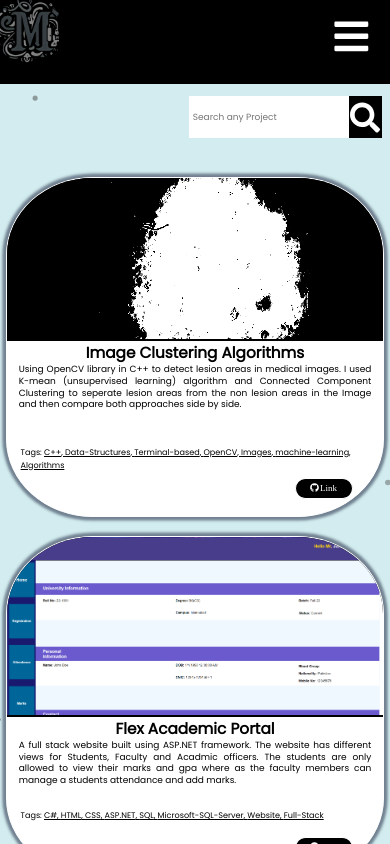
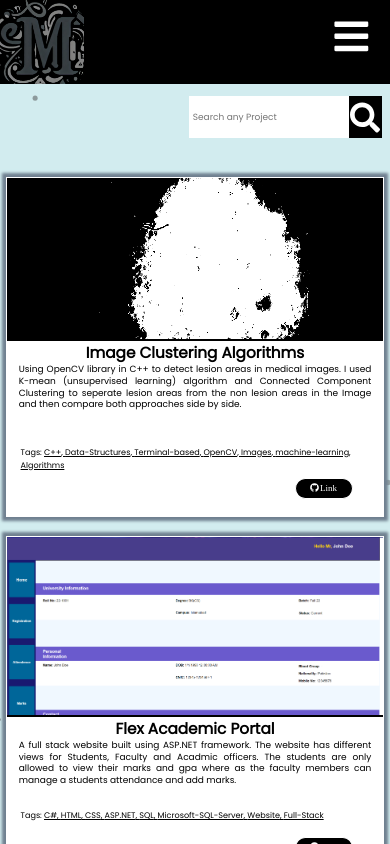
Before and after one commit to Mobeen0/Portfolio_old, a React (Create React App) app: page /Project in a window 390 px wide. Built offline with nearby package versions, Linux system fonts and the light colour scheme.

Commit message:
Mobile flex items rectangle now

```diff
--- a/src/components/styleSheet/Navbar.css
+++ b/src/components/styleSheet/Navbar.css
@@ -93,17 +93,16 @@
     flex-grow:3;
     max-height:100%;
 }
-.logo {
-    max-height:100%;
-    max-width:100%;
-    transform:scale(1.5);
-
-}
 
 .logoFit{
     display:block;
     height:10vh;
     margin-left:3%;
+}
+.logo {
+    max-height:100%;
+    object-fit:scale-down;
+    transform:scale(1.5);
 }
 
 .active{
@@ -116,7 +115,7 @@
 }
 
 .navText{
-    font-size:0.9rem;
+    font-size:1rem;
 }
 
 .hammerDown{
--- a/src/components/styleSheet/ProjectsContent.css
+++ b/src/components/styleSheet/ProjectsContent.css
@@ -24,8 +24,8 @@
         aspect-ratio:10/9;
         margin-left:auto;
         margin-right:auto;
-        overflow:auto;
-
+        overflow:none;
+        border-radius:0%;
     }
 }
 
@@ -49,8 +49,8 @@
 }
 
 .proj-Image{
-    max-height:100%;
     max-width:100%;
+    object-fit:scale-down;
 }
 
 
```
